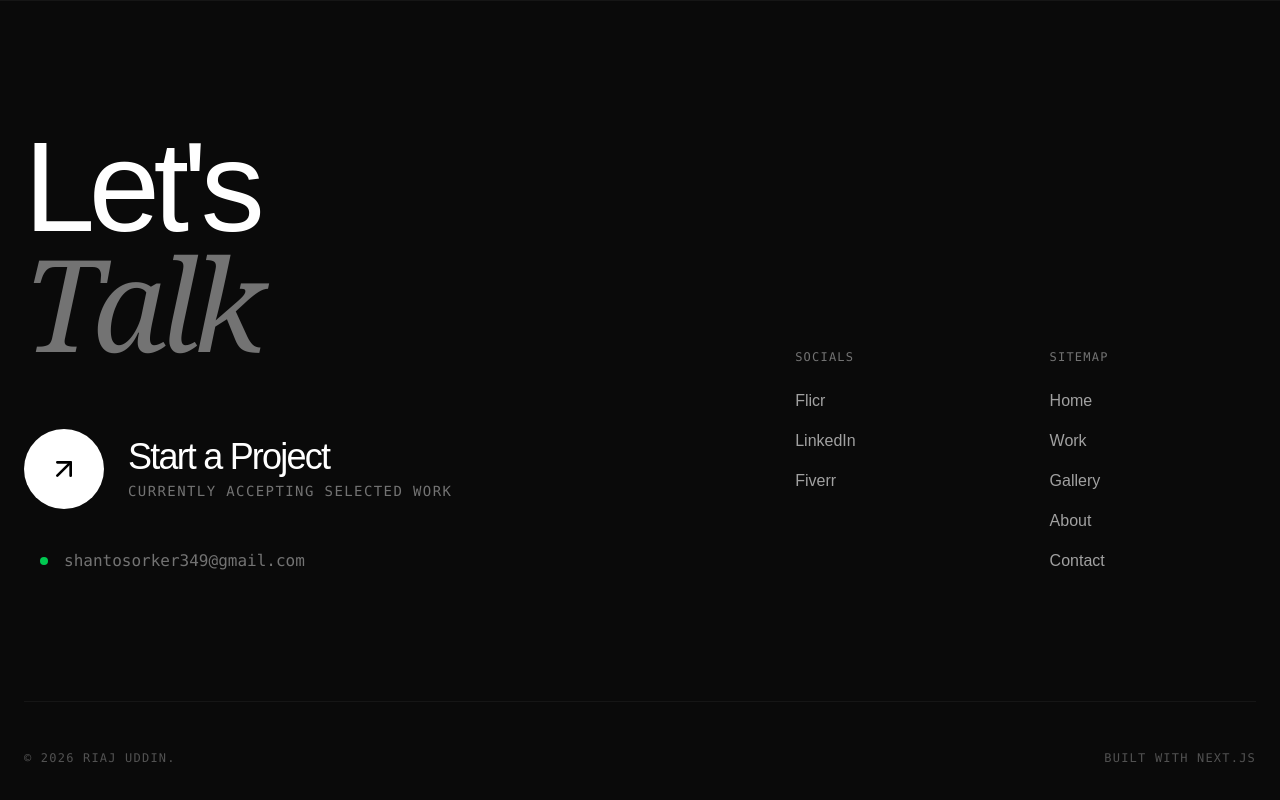
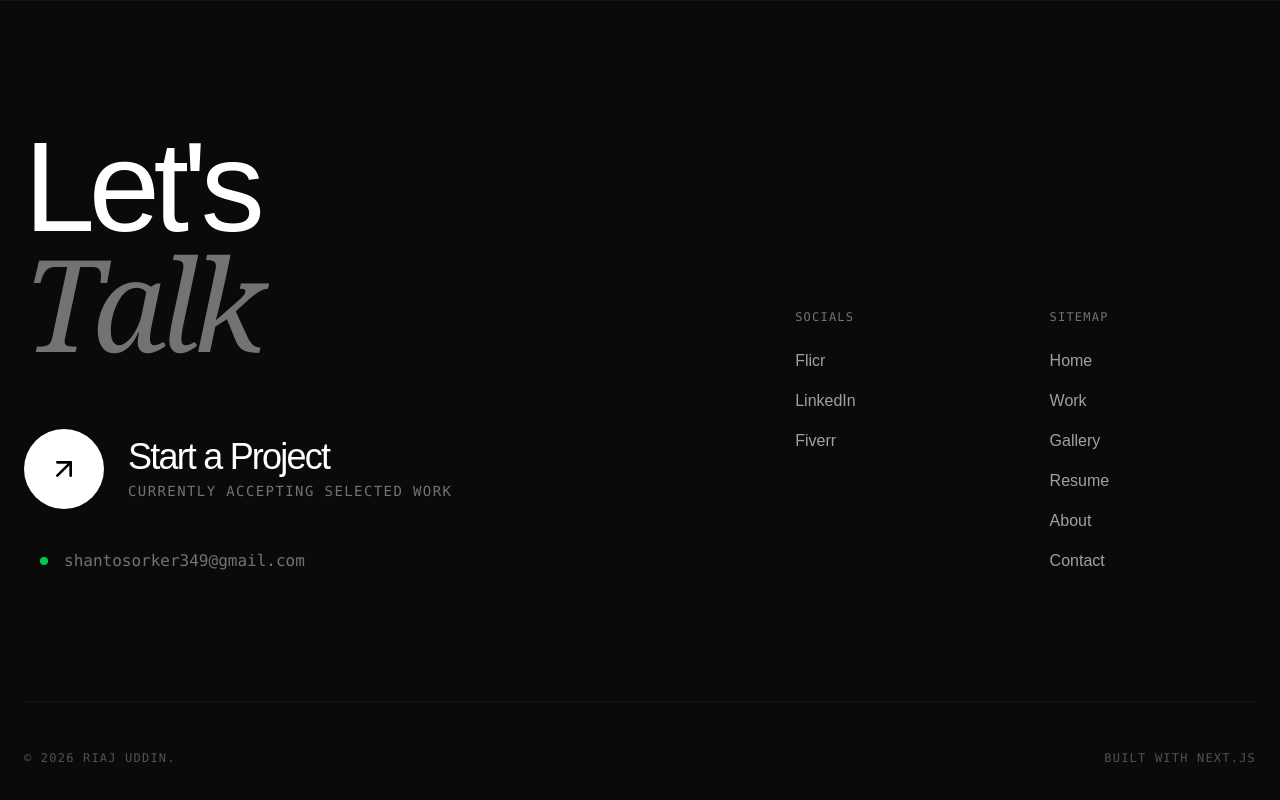
Before and after one commit to riajuddin-349/new, a Next.js app: page / in a window 1280 px wide. Shown: the part 6092-6892 px from the top of the page. Built offline with nearby package versions, Linux system fonts and the light colour scheme; no server answers.

Commit message:
Restore Resume link in footer sitemap

```diff
--- a/src/components/Footer.tsx
+++ b/src/components/Footer.tsx
@@ -119,6 +119,15 @@ export function Footer() {
                         className="text-lg font-light text-neutral-400 hover:text-white"
                       >
                         Gallery
+                      </a>
+                    </li>
+
+                    <li>
+                      <a
+                        href="/resume"
+                        className="text-lg font-light text-neutral-400 hover:text-white"
+                      >
+                        Resume
                       </a>
                     </li>
 
```
